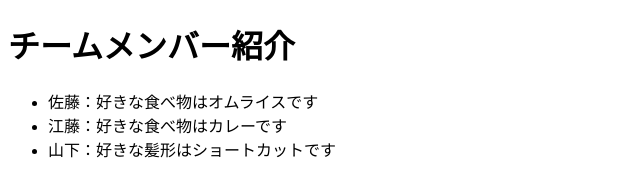
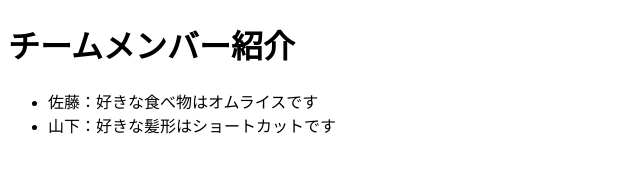
Before and after one commit to sato2401384/php-19, a plain HTML site: page index.html in a window 1280 px wide. Shown: the whole page, without its empty margins (0-640 px from the left). Drawn offline with Linux system fonts and the light colour scheme.

Commit message:
Update index.html

```diff
--- a/index.html
+++ b/index.html
@@ -10,7 +10,6 @@
     <ul>
         <!-- メンバー紹介をここに追加 -->
         <li>佐藤：好きな食べ物はオムライスです</li>
-        <li>江藤：好きな食べ物はカレーです</li>
         <li>山下：好きな髪形はショートカットです</li>
     </ul>
 </body>
```
